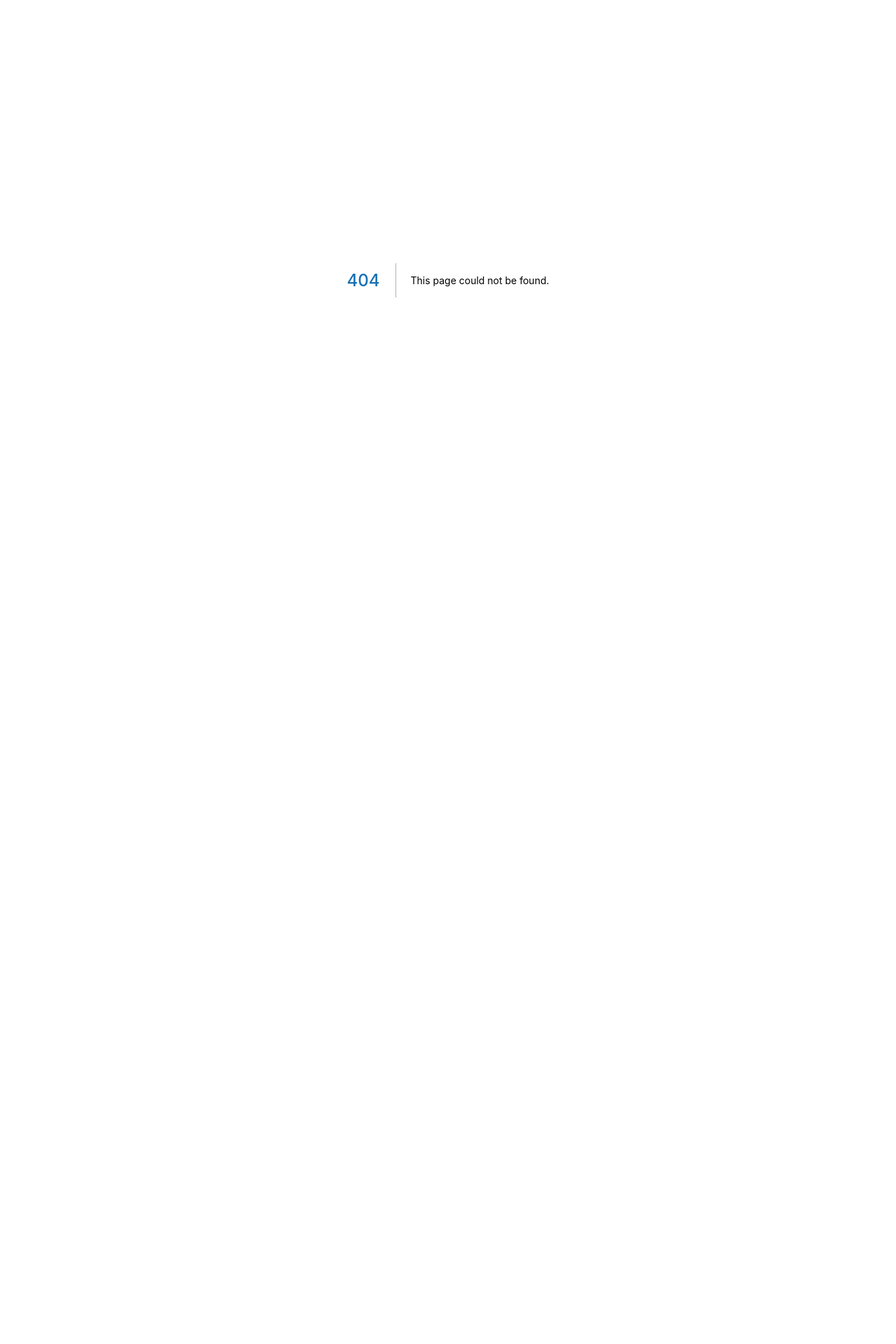
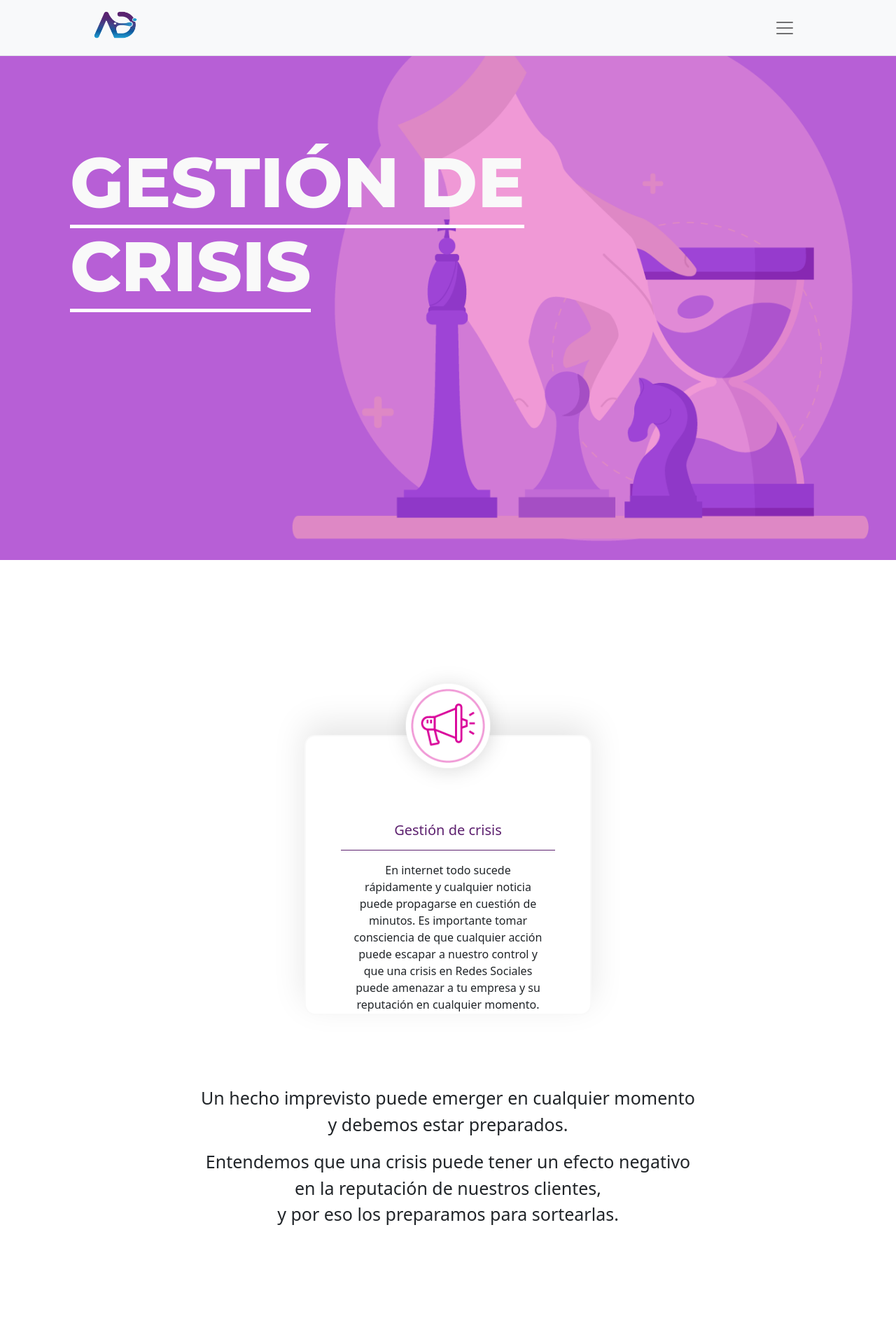
Before and after one commit to GeronimoVenzi/autodatee-web2, a Next.js app: page /gestion in a window 1280 px wide. Before the commit this address had no page. Shown: the top 1920 px of the page at 70% size. Before the commit the page ends 800 px from the top, so only its background shows below. Built offline with nearby package versions, Linux system fonts and the light colour scheme.

Commit message:
add gestion page

```diff
--- a/components/ServicePage/ServicePage.jsx
+++ b/components/ServicePage/ServicePage.jsx
@@ -58,6 +58,7 @@ export const ServicePage = () => {
             </Link>
           </Col>
           <Col xs={6} md={4}>
+            <Link href="/gestion">
               <Card
                 className={`${styles.card__services} ${styles.card__gestion} mt-3`}
               >
@@ -65,6 +66,7 @@ export const ServicePage = () => {
                   <p>GESTIÓN DE CRISIS</p>
                 </Card.Body>
               </Card>
+            </Link>
           </Col>
           <Col xs={6} md={4}>
             <Card
--- /dev/null
+++ b/pages/gestion/index.jsx
@@ -0,0 +1,36 @@
+import { Layout } from "../../components/Layout";
+import { Cards } from "../../components/section-cards/Cards";
+import styles from '../../styles/Gestion.module.css';
+
+import Social from "../../components/assets/secciones/Gestiondecrisis/icono1.png";
+
+const Creatividad = () => {
+    const card1 = {
+        title: "Gestión de crisis",
+        text: "En internet todo sucede rápidamente y cualquier noticia puede propagarse en cuestión de minutos. Es importante tomar consciencia de que cualquier acción puede escapar a nuestro control y que una crisis en Redes Sociales puede amenazar a tu empresa y su reputación en cualquier momento.",
+    };
+    return (
+        <Layout title="Gestión de crisis">
+            <section className={`section ${styles.bg__gestion}`}>
+                <div className={`title__principal font__mont`}>
+                    <h1>GESTIÓN DE <br /> CRISIS </h1>
+                </div>
+            </section>
+            <section className={`${styles.section__gestion} section`}>
+                <div className="cards__container">
+                    <Cards data={card1}>{Social}</Cards>
+                </div>
+                <div className="text__cards">
+                    <p>
+                        Un <b>hecho imprevisto</b> puede emerger en cualquier momento <br /> y debemos estar preparados.
+                    </p>
+                    <p>
+                        Entendemos que una <b>crisis</b> puede tener un <b>efecto negativo</b> <br /> en la reputación de nuestros clientes, <br /> y por eso los <b>preparamos para sortearlas.</b>
+                    </p>
+                </div>
+            </section>
+        </Layout>
+    );
+};
+
+export default Creatividad;
--- /dev/null
+++ b/styles/Gestion.module.css
@@ -0,0 +1,12 @@
+.bg__gestion{
+    background-image: url('../components/assets/secciones/Gestiondecrisis/gestion-de-crisis-sin-txt.png');
+    height: 100vh;
+    background-position: center;
+    background-repeat: no-repeat;
+    background-size: cover;
+}
+
+.btn__gestion {
+    color: var(--gestion);
+    border: 1px var(--gestion) solid;
+}
```
Lines whose indentation alone changed are shown as unchanged.
